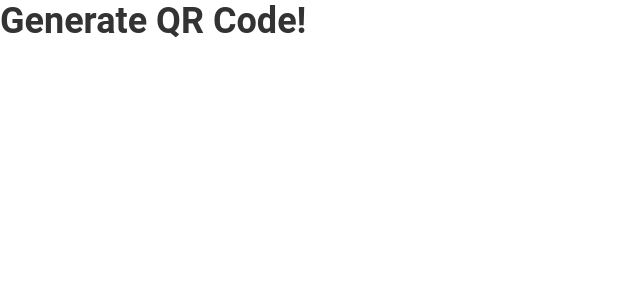
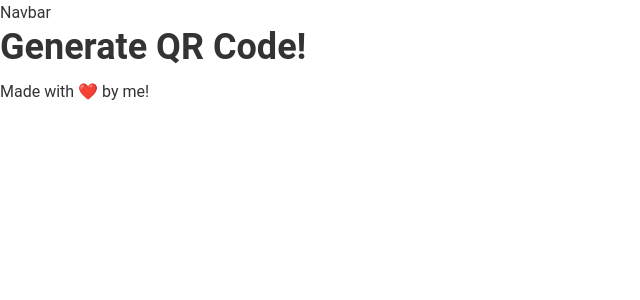
Before and after one commit to CarlosFonseca75/QRCodeGenerator, a Next.js app: page / in a window 1280 px wide. Shown: the top 300 px of the page, without its empty margins (0-640 px from the left). Built offline with nearby package versions, Linux system fonts and the light colour scheme.

Commit message:
Refining layout and including font-size to "p" tags.

```diff
--- a/components/layouts/Footer.jsx
+++ b/components/layouts/Footer.jsx
@@ -2,8 +2,8 @@ import React from "react";
 
 export default function Footer() {
   return (
-    <>
-      <h1>Footer</h1>
-    </>
+    <footer>
+      <p>Made with ❤️️ by me!</p>
+    </footer>
   );
 }
--- a/components/layouts/Navbar.jsx
+++ b/components/layouts/Navbar.jsx
@@ -2,8 +2,10 @@ import React from "react";
 
 export default function Navbar() {
   return (
-    <>
-      <h1>Navbar</h1>
-    </>
+    <header>
+      <nav>
+        <p>Navbar</p>
+      </nav>
+    </header>
   );
 }
--- a/layouts/Layout.jsx
+++ b/layouts/Layout.jsx
@@ -1,14 +1,15 @@
 import React from "react";
 import PropTypes from "prop-types";
+
+import Navbar from "@components/layouts/Navbar";
+import Footer from "@components/layouts/Footer";
 
 export default function Layout({ children }) {
   return (
     <>
-      <header>
-        <nav></nav>
-      </header>
+      <Navbar />
       <main>{children}</main>
-      <footer></footer>
+      <Footer />
     </>
   );
 }
--- a/styles/globals.scss
+++ b/styles/globals.scss
@@ -51,3 +51,7 @@ h5 {
 h6 {
   font-size: 1.2rem;
 }
+
+p {
+  font-size: 1.6rem;
+}
```
